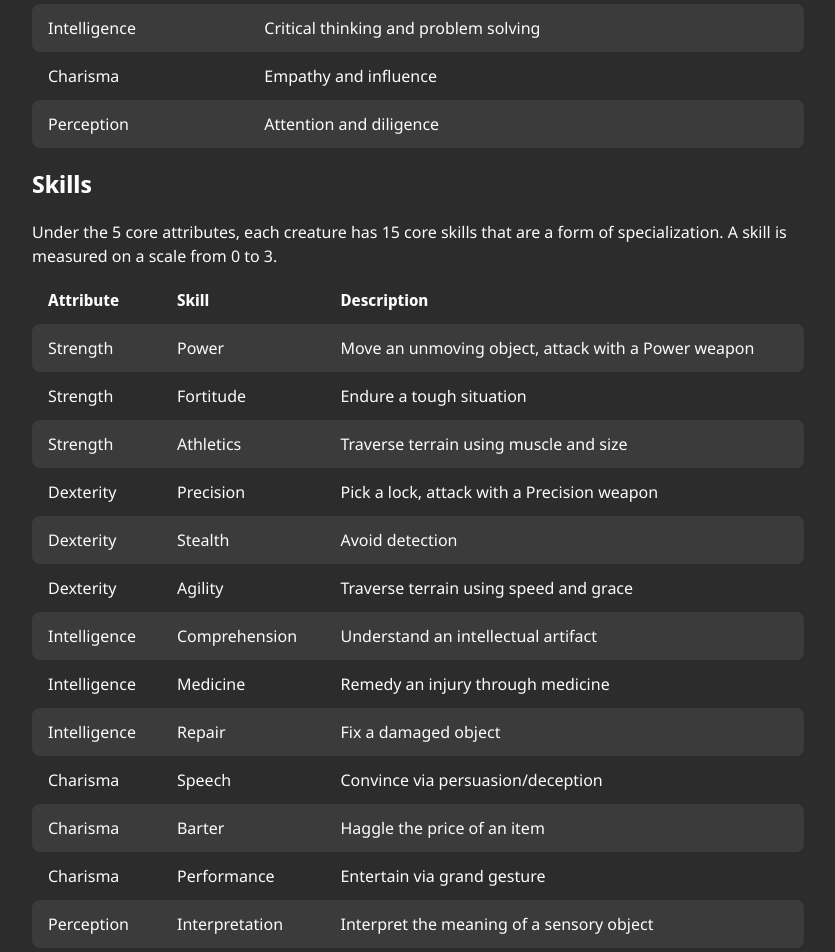
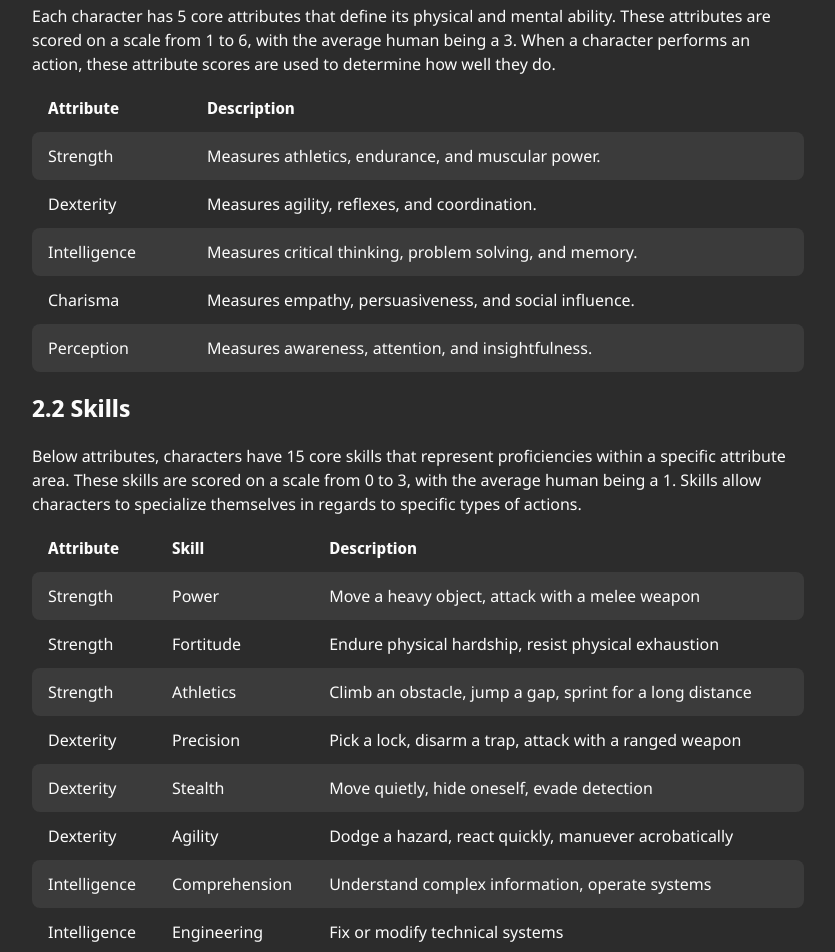
Before and after one commit to Paradoxdotexe/vade-mecum, a React (Create React App) app: page /docs in a window 1280 px wide. Shown: the part 420-1372 px from the top of the page, without its empty margins (32-867 px from the left). Built offline with nearby package versions, Linux system fonts and the light colour scheme.

Commit message:
Add sections 2.1 and 2.2

```diff
--- a/src/components/Markdown.tsx
+++ b/src/components/Markdown.tsx
@@ -1,7 +1,7 @@
 import React, { useEffect, useState } from 'react';
 import * as marked from 'marked';
 
-type MarkdownProps = {
+export type MarkdownProps = {
   src: string;
 };
 
--- /dev/null
+++ b/src/pages/docs/DocsMarkdown.tsx
@@ -0,0 +1,92 @@
+import React from 'react';
+import { Markdown, MarkdownProps } from '../../components/Markdown';
+import styled from 'styled-components';
+
+const StyledComponent = styled.div`
+  h1,
+  h2 {
+    font-family: 'Noto Sans Display', sans-serif;
+  }
+
+  h1 {
+    margin-block: 32px;
+  }
+
+  h2,
+  p,
+  blockquote {
+    margin-block: 24px;
+  }
+
+  h1 {
+    font-size: 48px;
+    font-weight: 800;
+  }
+
+  h2 {
+    font-size: 24px;
+    font-weight: 700;
+  }
+
+  p {
+    line-height: 1.5;
+  }
+
+  blockquote {
+    background-color: #3b3b3b;
+    border-radius: 0 8px 8px 8px;
+    margin-inline: 0;
+    padding: 16px;
+
+    p {
+      margin: 0;
+
+      &:first-child:not(:last-child) {
+        margin-block-end: 8px;
+        font-family: 'Noto Sans Display', sans-serif;
+      }
+    }
+  }
+
+  table {
+    border-spacing: 0;
+    width: 100%;
+
+    tr {
+      th,
+      td {
+        padding: 16px;
+      }
+
+      th {
+        text-align: left;
+        font-family: 'Noto Sans Display', sans-serif;
+        padding-top: 0;
+      }
+    }
+
+    tbody {
+      tr:nth-child(2n-1) {
+        background-color: #3b3b3b;
+
+        td:first-child {
+          border-top-left-radius: 8px;
+          border-bottom-left-radius: 8px;
+        }
+
+        td:last-child {
+          border-top-right-radius: 8px;
+          border-bottom-right-radius: 8px;
+        }
+      }
+    }
+  }
+`;
+
+export const DocsMarkdown: React.FC<MarkdownProps> = props => {
+  return (
+    <StyledComponent>
+      <Markdown {...props} />
+    </StyledComponent>
+  );
+};
--- a/src/pages/docs/DocsPage.tsx
+++ b/src/pages/docs/DocsPage.tsx
@@ -1,96 +1,17 @@
 import React from 'react';
 import docs from './docs.md';
-import { Markdown } from '../../components/Markdown';
 import styled from 'styled-components';
+import { DocsMarkdown } from './DocsMarkdown';
 
 const Page = styled.div`
   padding: 64px;
   width: 900px;
-
-  h1,
-  h2 {
-    font-family: 'Noto Sans Display', sans-serif;
-  }
-
-  h1 {
-    margin-block: 32px;
-  }
-
-  h2,
-  p,
-  blockquote {
-    margin-block: 24px;
-  }
-
-  h1 {
-    font-size: 48px;
-    font-weight: 800;
-  }
-
-  h2 {
-    font-size: 24px;
-    font-weight: 700;
-  }
-
-  p {
-    line-height: 1.5;
-  }
-
-  blockquote {
-    background-color: #3b3b3b;
-    border-radius: 0 8px 8px 8px;
-    margin-inline: 0;
-    padding: 16px;
-
-    p {
-      margin: 0;
-
-      &:first-child {
-        margin-block-end: 8px;
-        font-family: 'Noto Sans Display', sans-serif;
-      }
-    }
-  }
-
-  table {
-    border-spacing: 0;
-    width: 100%;
-
-    tr {
-      th,
-      td {
-        padding: 16px;
-      }
-
-      th {
-        text-align: left;
-        font-family: 'Noto Sans Display', sans-serif;
-        padding-top: 0;
-      }
-    }
-
-    tbody {
-      tr:nth-child(2n-1) {
-        background-color: #3b3b3b;
-
-        td:first-child {
-          border-top-left-radius: 8px;
-          border-bottom-left-radius: 8px;
-        }
-
-        td:last-child {
-          border-top-right-radius: 8px;
-          border-bottom-right-radius: 8px;
-        }
-      }
-    }
-  }
 `;
 
 export const DocsPage: React.FC = () => {
   return (
     <Page>
-      <Markdown src={docs} />
+      <DocsMarkdown src={docs} />
     </Page>
   );
 };
--- a/src/pages/docs/docs.md
+++ b/src/pages/docs/docs.md
@@ -1,39 +1,45 @@
-# 3. Creatures
+# 2. Characters
 
-## Attributes
+A character is a sentient creature that exists in the Game World to work towards its goals, uphold its ideals, and above all else, survive.
+Characters are chiefly defined by attributes, skills, and perks, all of which are deciding factors in just how well it performs at completing those objectives.
 
-Each creature has 5 attributes that define its physical and mental ability. These attributes are measured on a scale from 1 to 6. The average human would measure a 3 in each attribute.
+> Player characters, or PC's, are characters controlled by the players.
+> Non-player characters, or NPC's, are characters controlled by the Game Master.
 
-| Attribute    | Description                           |
-| ------------ | ------------------------------------- |
-| Strength     | Physicality and endurance             |
-| Dexterity    | Speed and reflexes                    |
-| Intelligence | Critical thinking and problem solving |
-| Charisma     | Empathy and influence                 |
-| Perception   | Attention and diligence               |
+## 2.1 Attributes
 
-## Skills
+Each character has 5 core attributes that define its physical and mental ability.
+These attributes are scored on a scale from 1 to 6, with the average human being a 3.
+When a character performs an action, these attribute scores are used to determine how well they do.
 
-Under the 5 core attributes, each creature has 15 core skills that are a form of specialization. A skill is measured on a scale from 0 to 3.
+| Attribute    | Description                                              |
+| ------------ | -------------------------------------------------------- |
+| Strength     | Measures athletics, endurance, and muscular power.       |
+| Dexterity    | Measures agility, reflexes, and coordination.            |
+| Intelligence | Measures critical thinking, problem solving, and memory. |
+| Charisma     | Measures empathy, persuasiveness, and social influence.  |
+| Perception   | Measures awareness, attention, and insightfulness.       |
 
-| Attribute    | Skill          | Description                                         |
-| ------------ | -------------- | --------------------------------------------------- |
-| Strength     | Power          | Move an unmoving object, attack with a Power weapon |
-| Strength     | Fortitude      | Endure a tough situation                            |
-| Strength     | Athletics      | Traverse terrain using muscle and size              |
-| Dexterity    | Precision      | Pick a lock, attack with a Precision weapon         |
-| Dexterity    | Stealth        | Avoid detection                                     |
-| Dexterity    | Agility        | Traverse terrain using speed and grace              |
-| Intelligence | Comprehension  | Understand an intellectual artifact                 |
-| Intelligence | Medicine       | Remedy an injury through medicine                   |
-| Intelligence | Repair         | Fix a damaged object                                |
-| Charisma     | Speech         | Convince via persuasion/deception                   |
-| Charisma     | Barter         | Haggle the price of an item                         |
-| Charisma     | Performance    | Entertain via grand gesture                         |
-| Perception   | Interpretation | Interpret the meaning of a sensory object           |
-| Perception   | Detection      | Detect the presence of a creature                   |
-| Perception   | Investigation  | Search for an object                                |
+## 2.2 Skills
 
-> Fantasy Example
->
-> _Greg is attacking a Knight wearing heavy armor using his mace. Greg will roll 5 (Strength) + 2 (Power) + 2 (Mace) - 3 (Heavy Armor) = 6 D6 to determine the outcome._
+Below attributes, characters have 15 core skills that represent proficiencies within a specific attribute area.
+These skills are scored on a scale from 0 to 3, with the average human being a 1.
+Skills allow characters to specialize themselves in regards to specific types of actions.
+
+| Attribute    | Skill         | Description                                                  |
+| ------------ | ------------- | ------------------------------------------------------------ |
+| Strength     | Power         | Move a heavy object, attack with a melee weapon              |
+| Strength     | Fortitude     | Endure physical hardship, resist physical exhaustion         |
+| Strength     | Athletics     | Climb an obstacle, jump a gap, sprint for a long distance    |
+| Dexterity    | Precision     | Pick a lock, disarm a trap, attack with a ranged weapon      |
+| Dexterity    | Stealth       | Move quietly, hide oneself, evade detection                  |
+| Dexterity    | Agility       | Dodge a hazard, react quickly, manuever acrobatically        |
+| Intelligence | Comprehension | Understand complex information, operate systems              |
+| Intelligence | Engineering   | Fix or modify technical systems                              |
+| Intelligence | Medicine      | Diagnose and treat injuries and illnesses                    |
+| Charisma     | Intuition     | Understand others' motives and feelings, detect lies         |
+| Charisma     | Speech        | Persuade or deceive others                                   |
+| Charisma     | Barter        | Haggle for better prices or terms, assess the value of items |
+| Perception   | Insight       | Understand sensory symbols or signs, recognize places        |
+| Perception   | Detection     | Detect the presence of a creature, identify traps or hazards |
+| Perception   | Investigation | Search for clues or objects, scan for details                |
```
